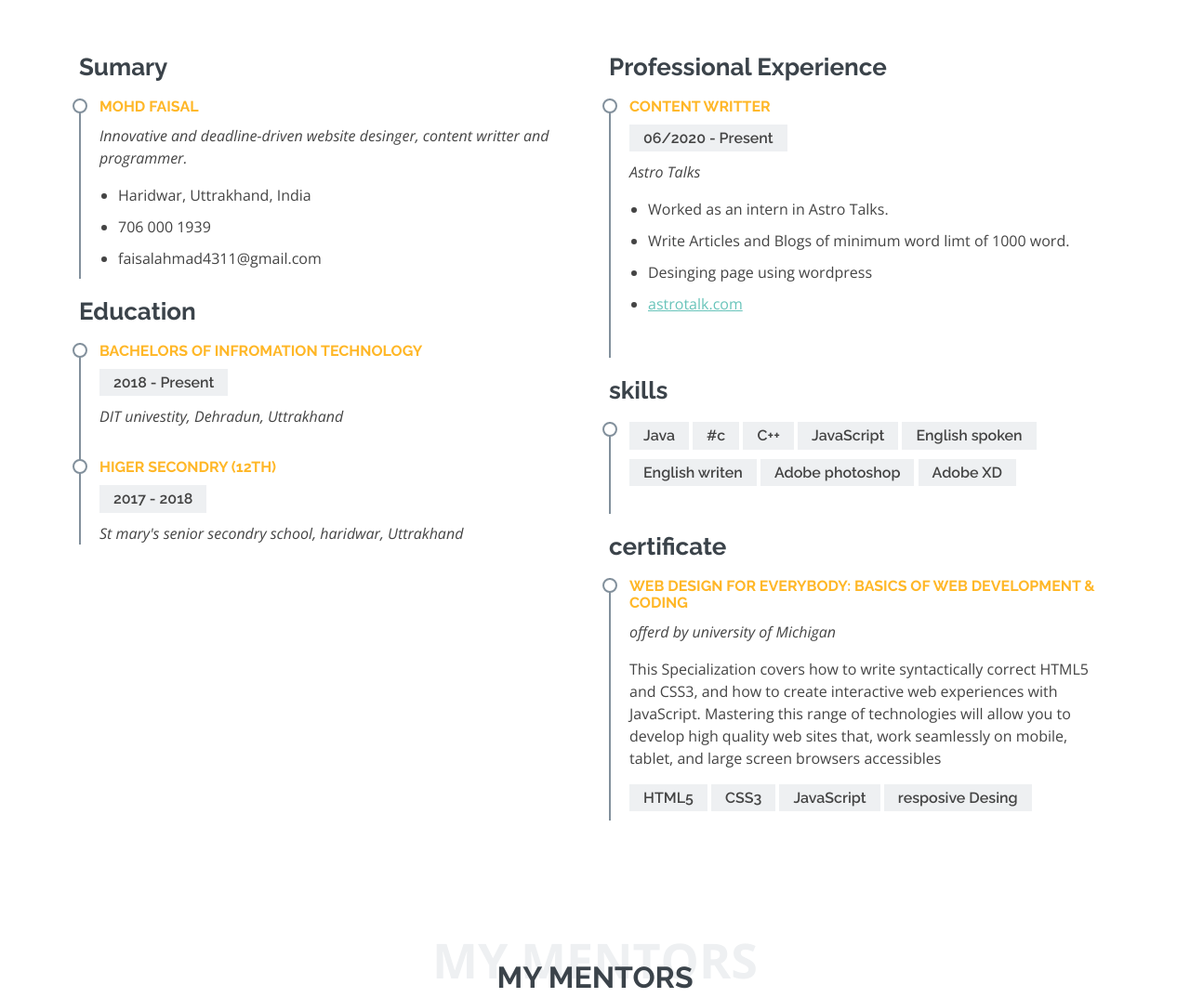
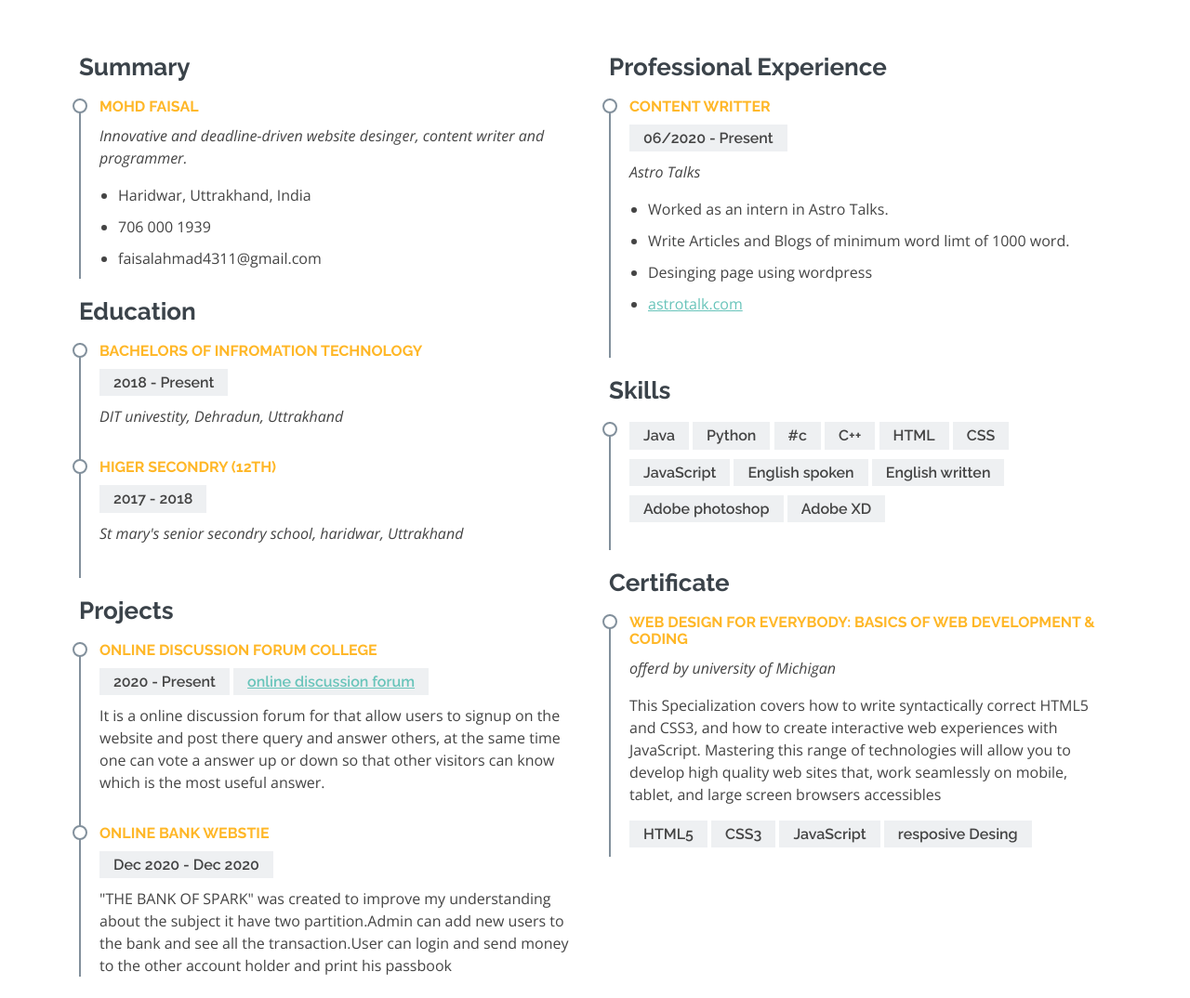
Before and after one commit to Resume-MohdFaisal/Resume-MohdFaisal.github.io, a plain HTML site: page index.html in a window 1280 px wide. Shown: the part 1760-2834 px from the top of the page at 93% size. Drawn offline with nearby package versions, Linux system fonts and the light colour scheme.

Commit message:
19-jul-21 /1
for wt solutiono

```diff
--- a/index.html
+++ b/index.html
@@ -89,7 +89,7 @@
                 </div>
                 <div class="col-lg-6">
                   <ul>
-                    <li><i class="icofont-rounded-right"></i> <strong>Age:</strong> 20</li>
+                    <li><i class="icofont-rounded-right"></i> <strong>Age:</strong> 21</li>
 
                     <li><i class="icofont-rounded-right"></i> <strong>Email:</strong> faisalahmad4311@gmail.com</li>
                     <li><i class="icofont-rounded-right"></i> <strong>Freelance:</strong> Available</li>
@@ -108,7 +108,7 @@
                 <div class="col-md-6 mt-5 d-md-flex align-items-md-stretch">
                   <div class="count-box">
                     <i class="icofont-document-folder" style="color: #8a1ac2;"></i>
-                    <span data-toggle="counter-up">1</span>
+                    <span data-toggle="counter-up">3</span>
                     <p><strong>Projects</strong></p>
                   </div>
                 </div>
@@ -116,8 +116,8 @@
                 <div class="col-md-6 mt-5 d-md-flex align-items-md-stretch">
                   <div class="count-box">
                     <i class="icofont-clock-time" style="color: #2cbdee;"></i>
-                    <span data-toggle="counter-up">2</span>
-                    <p><strong>month of experience</strong></p>
+                    <span data-toggle="counter-up">1</span>
+                    <p><strong>year of experience</strong></p>
                   </div>
                 </div>
               </div>
@@ -163,11 +163,11 @@
         </div>
 
         <div class="row">
-          <div class="col-lg-6">
-            <h3 class="resume-title">Sumary</h3>
+          <div class=" col-lg-6">
+            <h3 class="resume-title">Summary</h3>
             <div class="resume-item pb-0">
               <h4>Mohd Faisal</h4>
-              <p><em>Innovative and deadline-driven website desinger, content writter and programmer.</em></p>
+              <p><em>Innovative and deadline-driven website desinger, content writer and programmer.</em></p>
               <p>
               <ul>
                 <li>Haridwar, Uttrakhand, India</li>
@@ -176,6 +176,7 @@
               </ul>
               </p>
             </div>
+
 
             <h3 class="resume-title">Education</h3>
             <div class="resume-item">
@@ -190,8 +191,28 @@
               <p><em>St mary's senior secondry school, haridwar, Uttrakhand</em></p>
               <p></p>
             </div>
+             <h3 class="resume-title">Projects</h3>
+            <div class="resume-item">
+              <h4>Online Discussion forum college</h4>
+              <h5>2020 - Present</h5>
+              <h5><a href="https://superbold-interpret.000webhostapp.com/">online discussion forum</a></h5>
+              <p>It is a online discussion forum for that allow users to signup on the website and post there query and answer others, at the same time one can vote a answer up or down so that other visitors can know which is the most useful answer.</p>
+              <p> </p>
+            </div>
+            <div class="resume-item">
+              <h4>Online bank webstie</h4>
+              <h5>Dec 2020 - Dec 2020</h5>
+              <p>"THE BANK OF SPARK" was created to improve my understanding about the subject it have two partition.Admin can add new users to the bank and see all the transaction.User can login and send money to the other account holder and print his passbook</p>
+              <p></p>
+            </div>
           </div>
-          <div class="col-lg-6">
+
+
+
+
+
+
+          <div class=" col-lg-6">
             <h3 class="resume-title">Professional Experience</h3>
             <div class="resume-item">
               <h4>Content writter</h4>
@@ -206,18 +227,22 @@
               </ul>
               </p>
             </div>
-              <h3 class="resume-title">skills</h3>
+              <h3 class="resume-title">Skills</h3>
               <div class="resume-item">
               	<h5>Java</h5>
+              	<h5>Python</h5>
               	<h5>#c</h5>
               	<h5>C++</h5>
+              	<h5>HTML</h5>
+              	<h5>CSS</h5>
               	<h5>JavaScript</h5>
               	<h5>English spoken</h5>
-              	<h5>English writen</h5>
+              	<h5>English written</h5>
               	<h5>Adobe photoshop</h5>
               	<h5>Adobe XD</h5>
+
               </div>
-              <h3 class="resume-title">certificate</h3>
+              <h3 class="resume-title">Certificate</h3>
             <div class="resume-item">
               <h4>Web Design for Everybody: Basics of Web Development & Coding</h4>
               <p><em>offerd by university of Michigan</em></p>
@@ -230,7 +255,7 @@
 
 
             </div>
-
+           </div>
           </div>
         </div>
 
```
